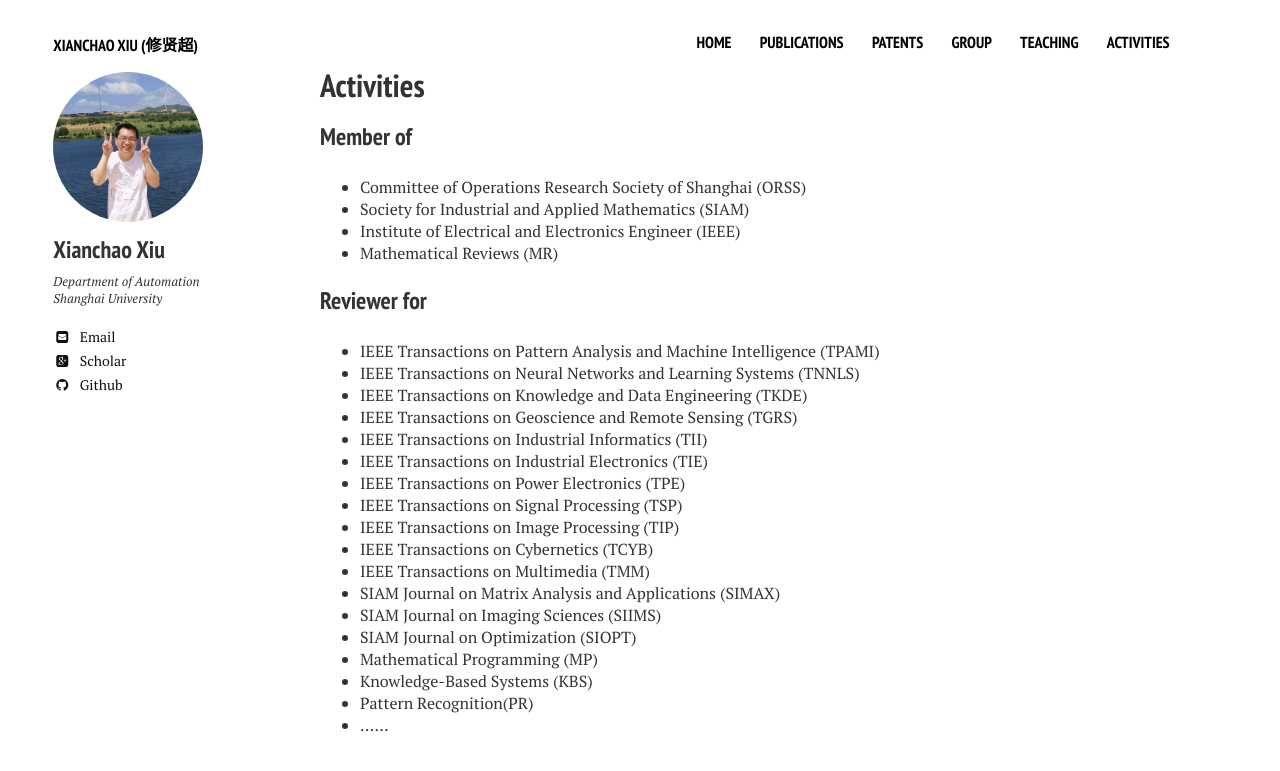
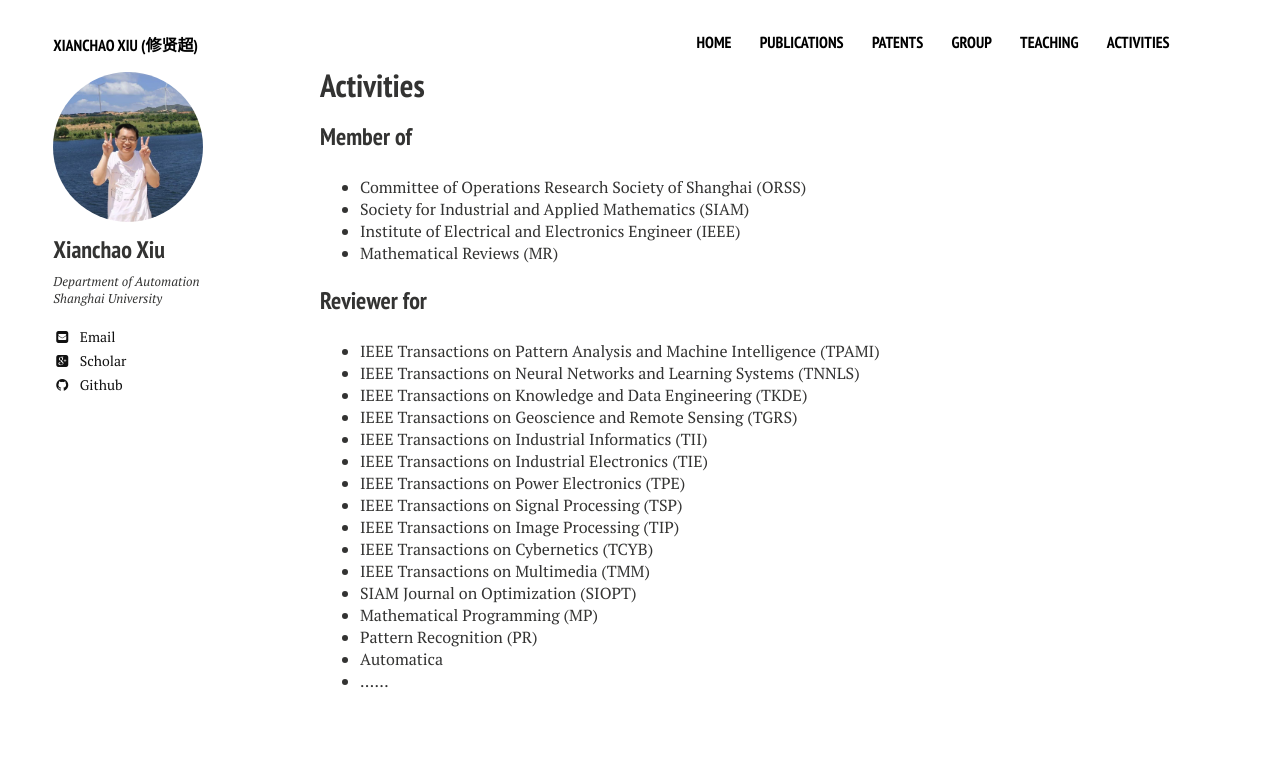
Before and after one commit to xianchaoxiu/xianchaoxiu.github.io, a Jekyll site: the page built from activities/index.md, in a window 1280 px wide. Shown: the top 771 px of the page. Built offline with Jekyll 4.4.1, drawn with Linux system fonts in a browser that asks for light colours; nearby versions of some CDN libraries.

Commit message:
Update index.md

```diff
--- a/activities/index.md
+++ b/activities/index.md
@@ -27,10 +27,8 @@ share: false
 * IEEE Transactions on Image Processing (TIP) <br>
 * IEEE Transactions on Cybernetics (TCYB) <br>
 * IEEE Transactions on Multimedia (TMM)<br>
-* SIAM Journal on Matrix Analysis and Applications (SIMAX) <br>
-* SIAM Journal on Imaging Sciences (SIIMS) <br>
 * SIAM Journal on Optimization (SIOPT) <br>
 * Mathematical Programming (MP) <br>
-* Knowledge-Based Systems (KBS) <br>
-* Pattern Recognition(PR) <br>
+* Pattern Recognition (PR) <br>
+* Automatica <br>
 * ......
```
